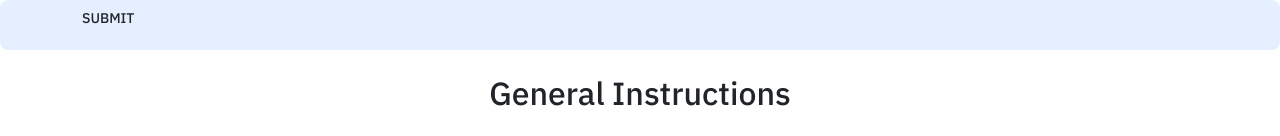
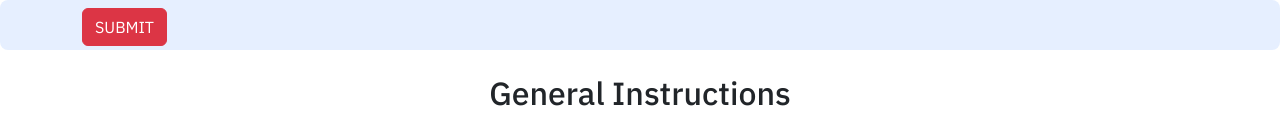
Before and after one commit to Maiqel1/cbt-test, a React (Create React App) app: page /quiz in a window 1280 px wide. Shown: the top 136 px of the page. Built offline with nearby package versions, Linux system fonts and the light colour scheme; no server answers.

Commit message:
fixed button

```diff
--- a/src/components/Nav.jsx
+++ b/src/components/Nav.jsx
@@ -30,14 +30,14 @@ function Nav() {
 
         {timeRemaining <= timeAllocated / 1.3 &&
         location.pathname === "/quiz" ? (
-          <p onClick={handleFinish} className="submit-button">
+          <button onClick={handleFinish} className="btn btn-md btn-danger submit-button">
             SUBMIT
-          </p>
+          </button>
         ) : location.pathname === "/results" ||
           completedCourses.length === 5 ? (
-          <p onClick={logOut} className="logout-button">
+          <button onClick={logOut} className="btn btn-md btn-danger logout-button">
             LOGOUT
-          </p>
+          </button>
         ) : (
           <p></p>
         )}
```
